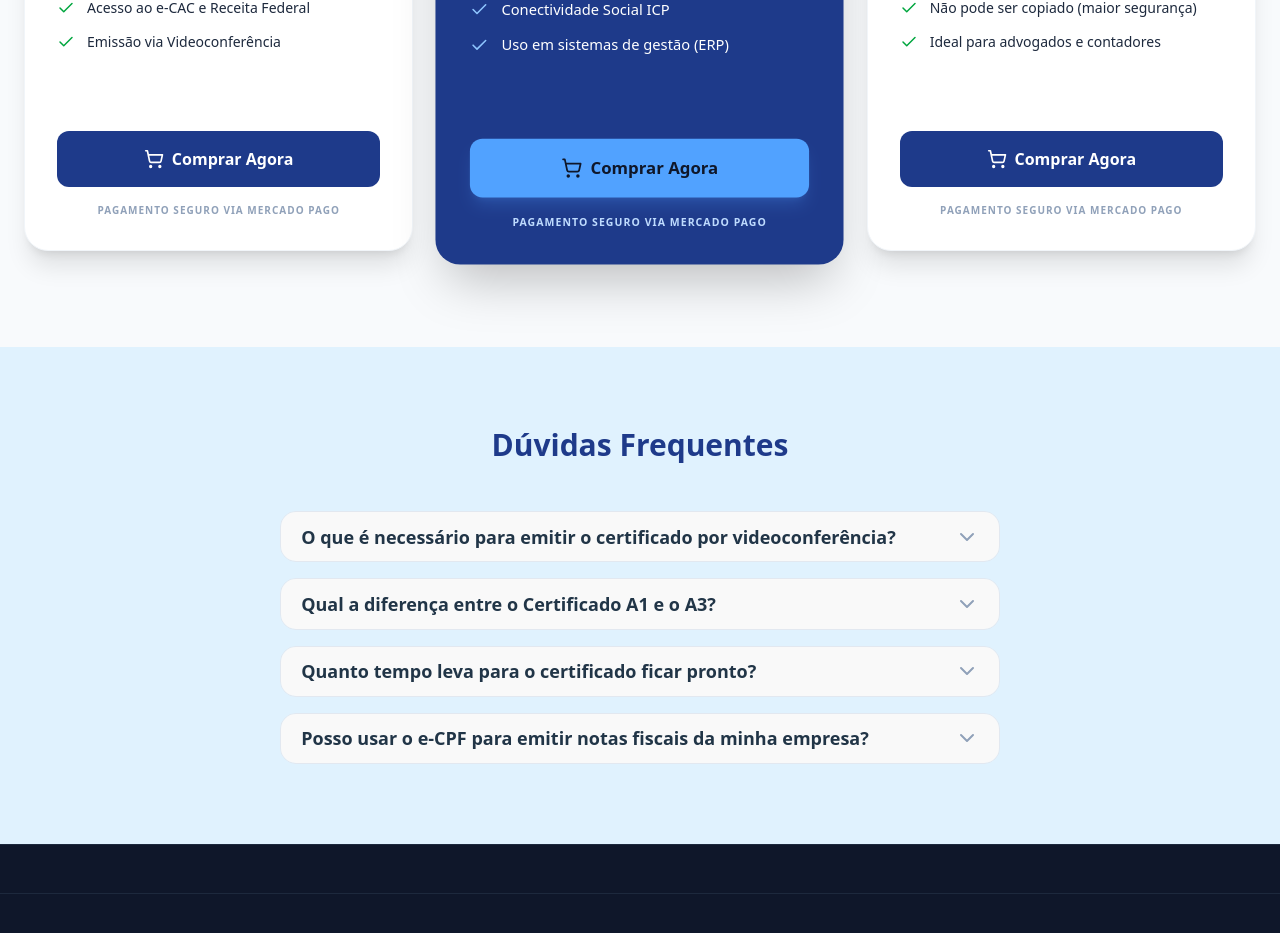
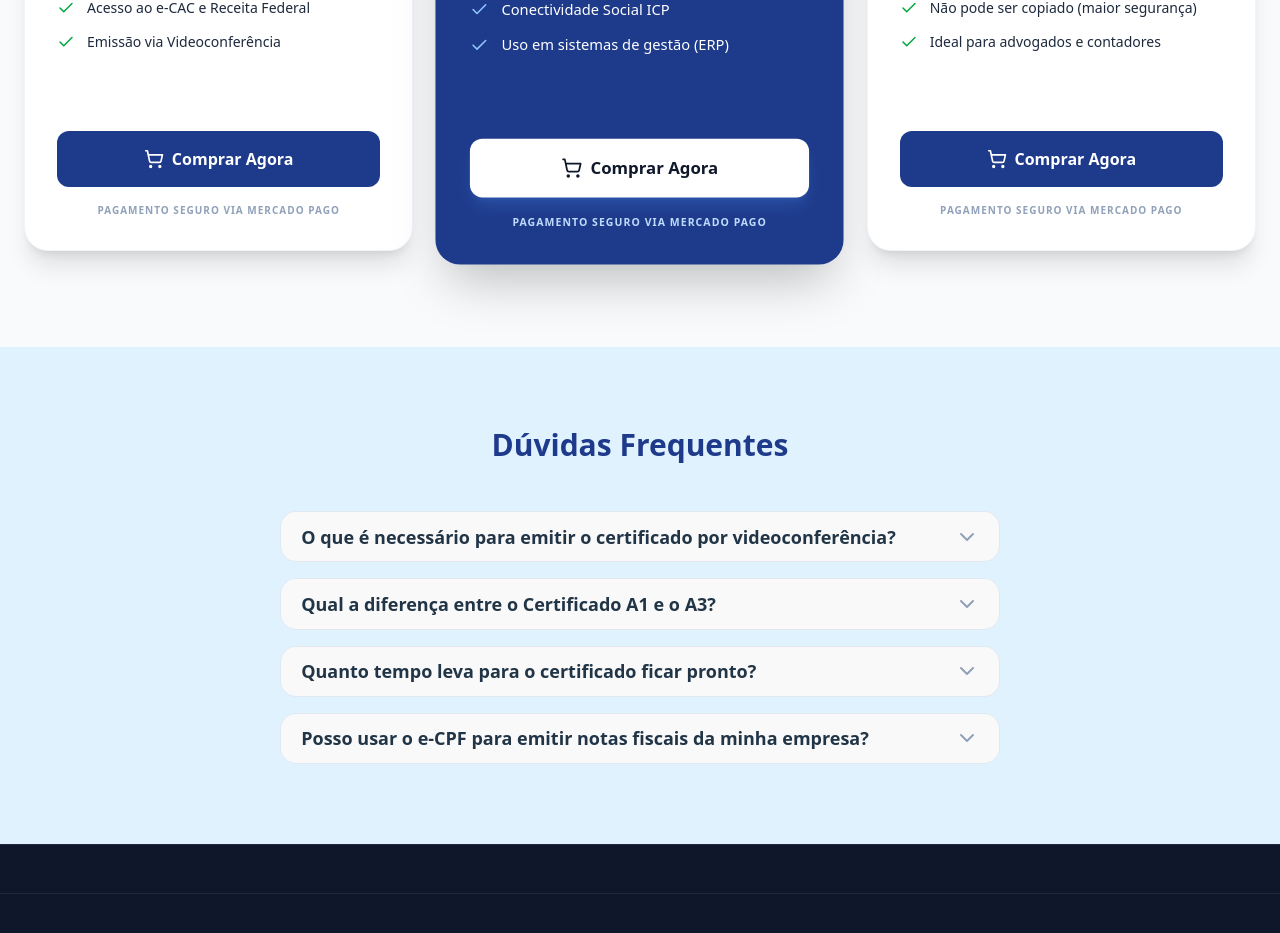
Before and after one commit to jpmacielprado/Landing_MPrime, a React (Vite) app: page / in a window 1280 px wide. Shown: the part 3560-4493 px from the top of the page. Built offline with nearby package versions, Linux system fonts and the light colour scheme.

Commit message:
mudança da cor no botão de compra em destaque pricing

```diff
--- a/src/components/Pricing.tsx
+++ b/src/components/Pricing.tsx
@@ -108,7 +108,7 @@ const Pricing: React.FC = () => {
                                 target="_blank"
                                 rel="noopener noreferrer"
                                 className={`w-full py-4 rounded-xl font-bold flex items-center justify-center gap-2 transition-all active:scale-95 ${plan.highlight
-                                    ? 'bg-blue-400 hover:bg-blue-500 text-[#0f172a] shadow-lg shadow-blue-400/20'
+                                    ? 'bg-white hover:bg-blue-200 text-[#0f172a] shadow-lg shadow-blue-400/20'
                                     : 'bg-[#1e3a8a] hover:bg-[#162a63] text-white'
                                     }`}
                             >
```
